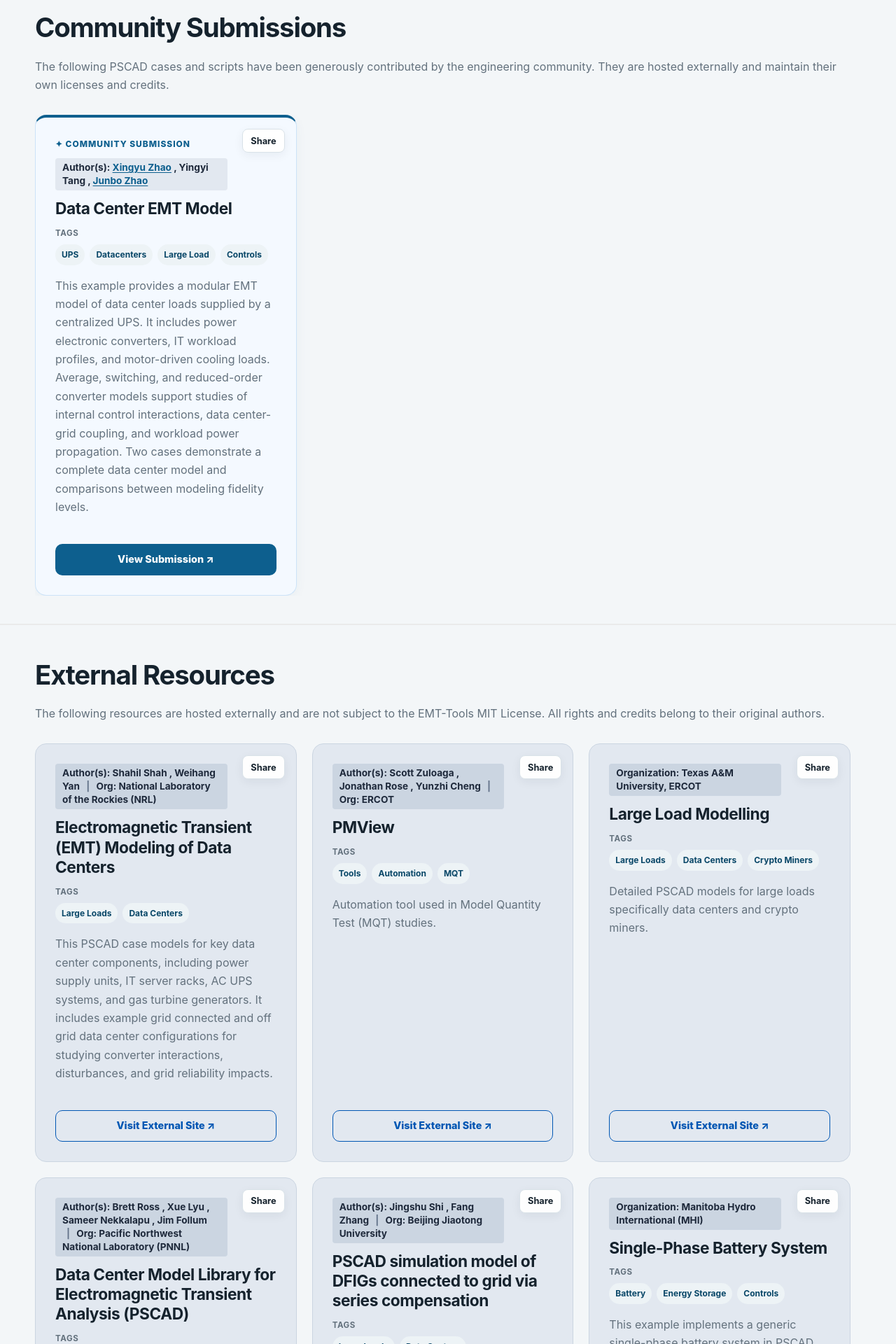
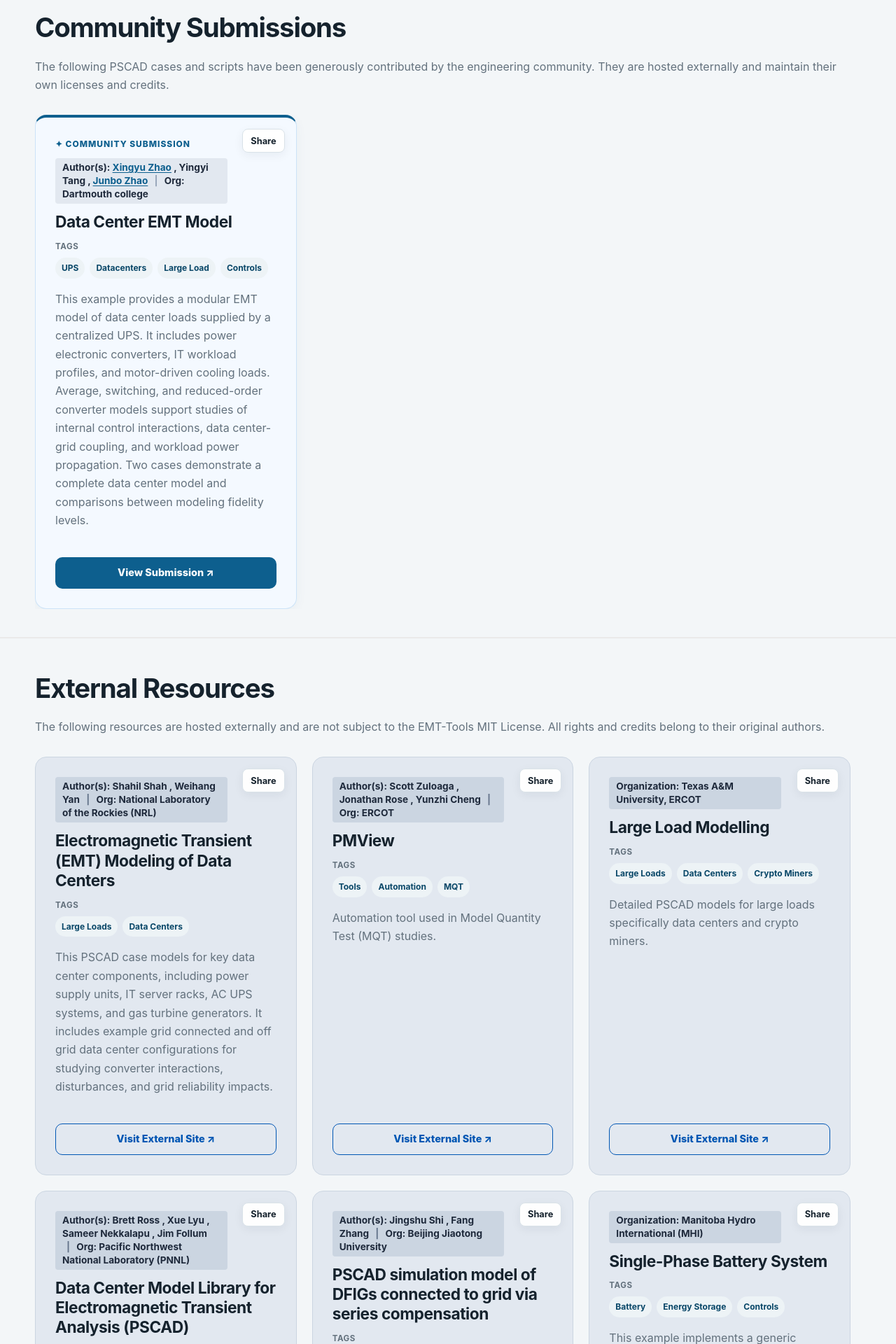
Before and after one commit to EMT-Tools/emt-tools.github.io, a Jekyll site: the page built from index.html, in a window 1280 px wide. Shown: the part 2343-4263 px from the top of the page at 70% size. Built offline with Jekyll 4.4.1, drawn with Linux system fonts in a browser that asks for light colours.

Commit message:
Update submissions.yml

```diff
--- a/_data/submissions.yml
+++ b/_data/submissions.yml
@@ -38,6 +38,7 @@
 - title: "Data Center EMT Model"
   author: "Xingyu Zhao, Yingyi Tang, Junbo Zhao"
   linkedin: "https://www.linkedin.com/in/xingyu-zhao-b9b55b21b?utm_source=share_via&utm_content=profile&utm_medium=member_android, none, https://www.linkedin.com/in/junbo-zhao-7b8254a6"
+  organization: "Dartmouth college"
   url: "https://github.com/EMT-Tools/emt-tools.github.io/blob/main/submissions/DC-EMT_v0.zip"
   description: "This example provides a modular EMT model of data center loads supplied by a
 centralized UPS. It includes power electronic converters, IT workload profiles,
```
